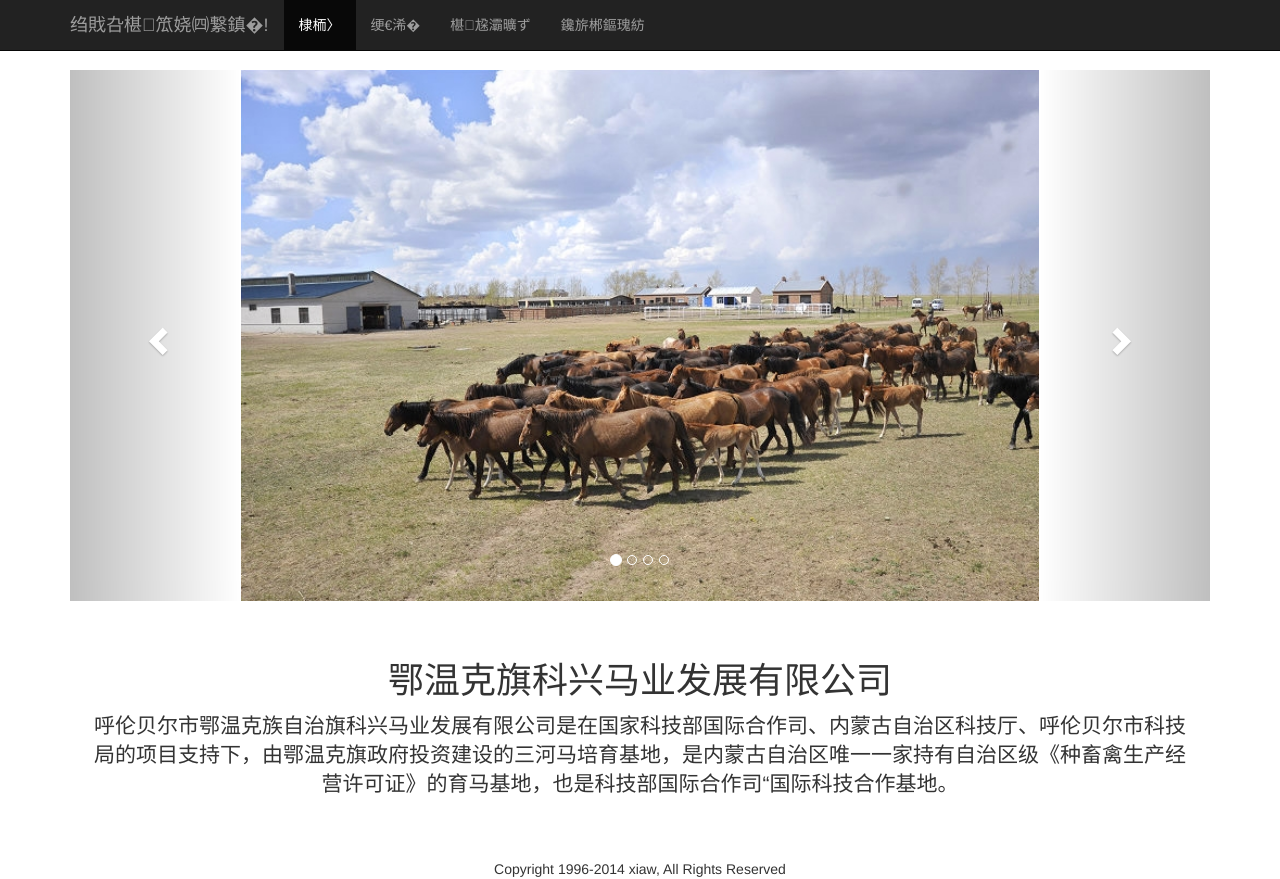
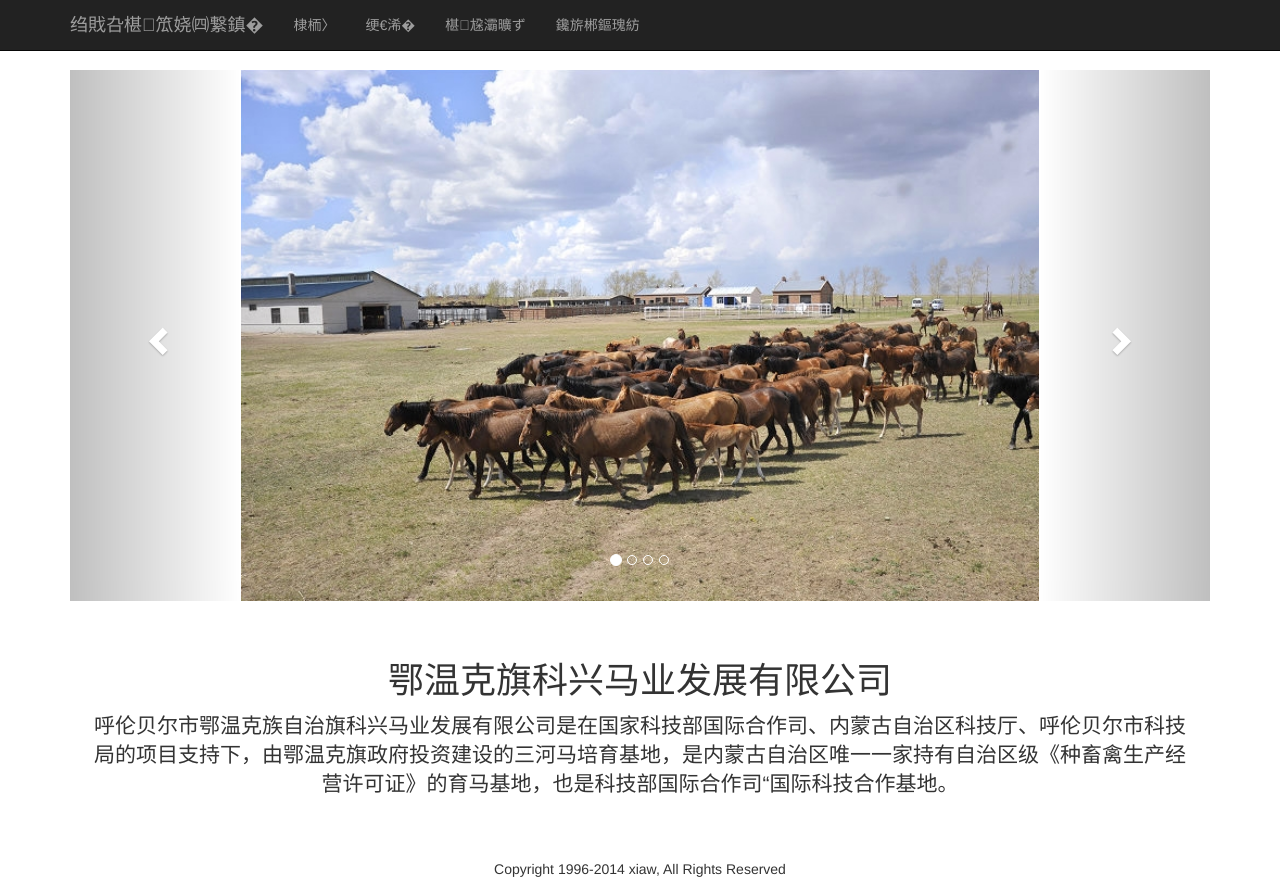
Before and after one commit to xiaw61/kxmy, a website: page public/index.html in a window 1280 px wide. Drawn offline with nearby package versions, Linux system fonts and the light colour scheme.

Commit message:
fix nva bar

```diff
--- a/public/index.html
+++ b/public/index.html
@@ -18,8 +18,7 @@
         <script src="./libs/ng-file-upload-shim/angular-file-upload.min.js"></script>
         <script src="js/controllrts/app.js"></script>
         <script src="js/controllrts/controllers.js"></script>
-
- <!--        <style id="style-1-cropbar-clipper">/* Copyright 2014 Evernote Corporation. All rights reserved. */
+        <!--        <style id="style-1-cropbar-clipper">/* Copyright 2014 Evernote Corporation. All rights reserved. */
         .en-markup-crop-options {
         top: 18px !important;
         left: 50% !important;
@@ -32,7 +31,6 @@
         margin-left: 0px !important;
         }
         </style> -->
-
         <style>
         .carousel-inner > .item > img,
         .carousel-inner > .item > a > img {
@@ -52,16 +50,15 @@
                     <span class="icon-bar"></span>
                     <span class="icon-bar"></span>
                     </button>
-                    <a class="navbar-brand" href="#">科兴马业欢迎您!</a>
+                    <a class="navbar-brand" href="#">科兴马业欢迎您</a>
                 </div>
                 <div id="navbar" class="navbar-collapse collapse" aria-expanded="false" style="height: 1px;">
                     <ul class="nav navbar-nav">
-                        <li class="active"><a href="#/home">首页</a></li>
+                        <li ><a href="#/home">首页</a></li>
                         <li><a href="#/intro">简介</a></li>
                         <li><a href="#/display">马匹展示</a></li>
                         <li><a href="#/contact">联系方式</a></li>
-
-                     <!--    <li><a href="#/admin">管理</a></li>
+                        <!--    <li><a href="#/admin">管理</a></li>
                         <li><a href="#/login">登入</a></li> -->
                     </ul>
                     </div><!--/.nav-collapse -->
@@ -75,7 +72,7 @@
                 Copyright 1996-2014 xiaw, All Rights Reserved
             </div>
             <script src="https://ajax.googleapis.com/ajax/libs/jquery/1.11.1/jquery.min.js"></script>
-<!--             // <script src="../../dist/js/bootstrap.min.js"></script>
+            <!--             // <script src="../../dist/js/bootstrap.min.js"></script>
             // <script src="../../assets/js/ie10-viewport-bug-workaround.js"></script> -->
 
         </body>
```
